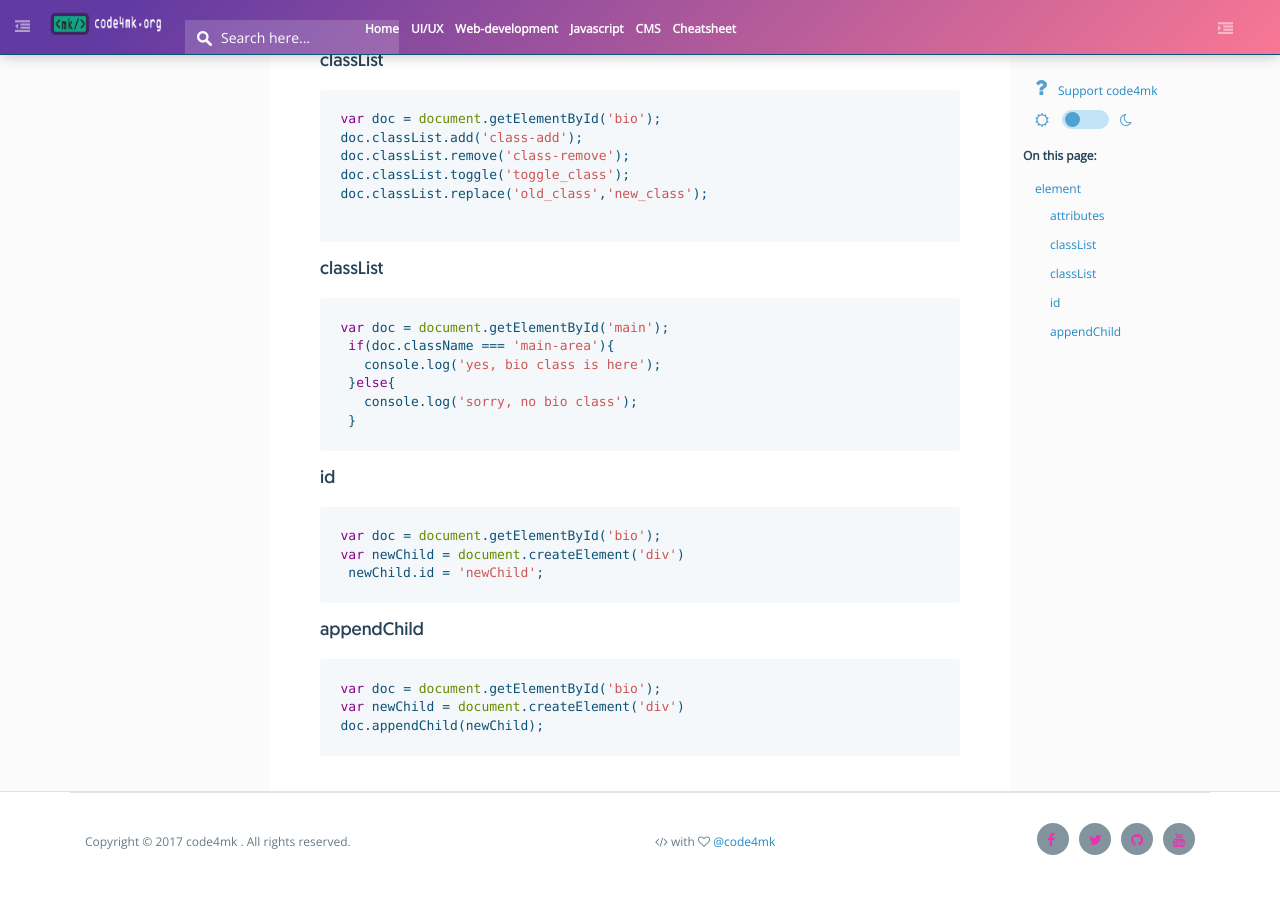
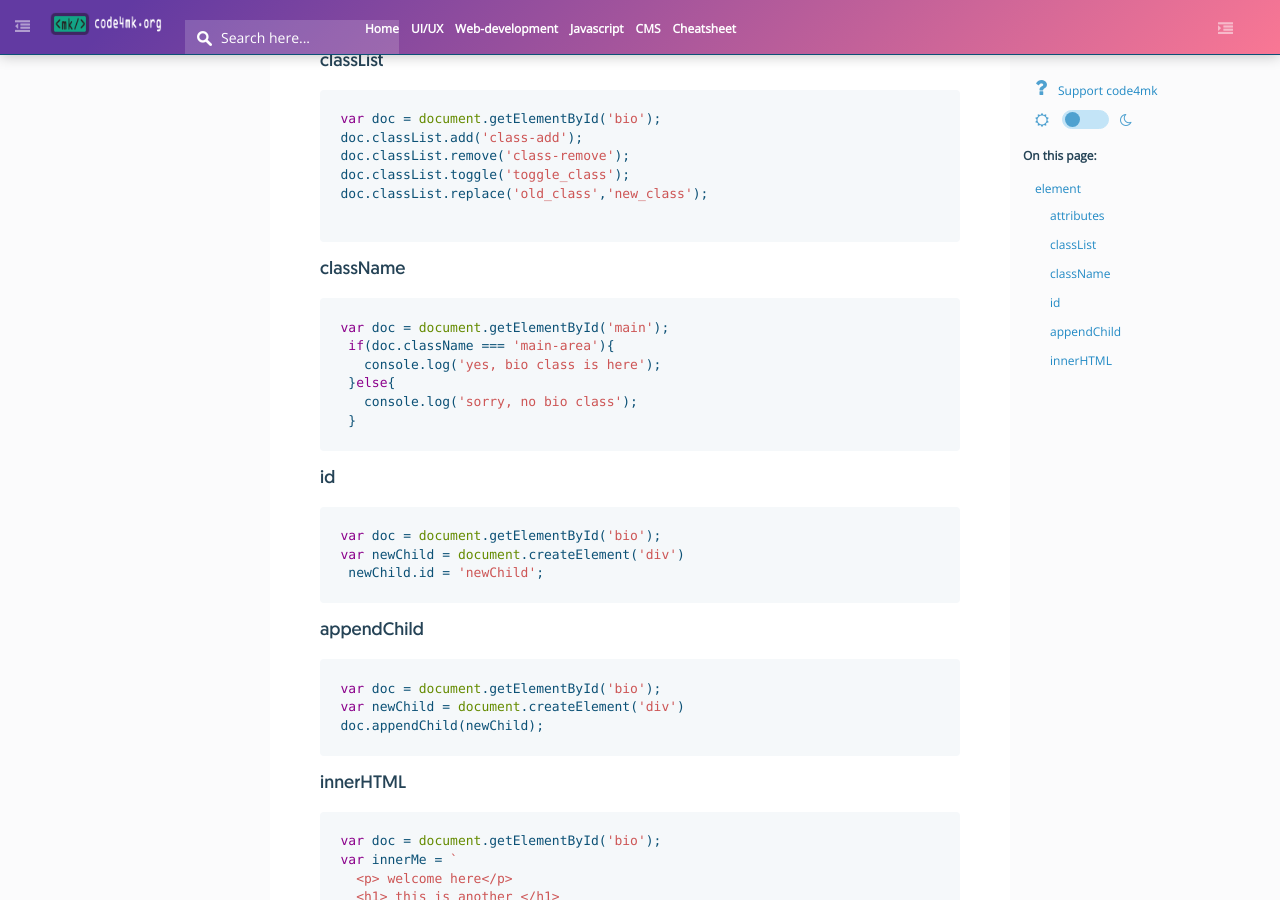
Before and after one commit to code4mk/code4mk.github.io, a Jekyll site: the page built from javascript-developer/js/dom/element.md, in a window 1280 px wide and 900 px high, scrolled down 267 px. Built offline with Jekyll 4.4.1, drawn with Linux system fonts in a browser that asks for light colours; our own code applies the rules of GitHub Pages for plain Markdown files; comment, search, counter and statistics services are not loaded; some of the changed text lies outside the part shown.

Commit message:
element dom

````diff
--- a/javascript-developer/js/dom/element.md
+++ b/javascript-developer/js/dom/element.md
@@ -21,7 +21,7 @@
 
 ```
 
-### classList
+### className
 
 ```js
 var doc = document.getElementById('main');
@@ -47,3 +47,16 @@
 var newChild = document.createElement('div')
 doc.appendChild(newChild);
 ```
+
+### innerHTML
+
+```js
+var doc = document.getElementById('bio');
+var innerMe = `
+  <p> welcome here</p>
+  <h1> this is another </h1>
+  <a href="https://code4mk.org">code4mk</a>
+  `
+  doc.innerHTML = innerMe;
+  console.log(doc);
+```
````
